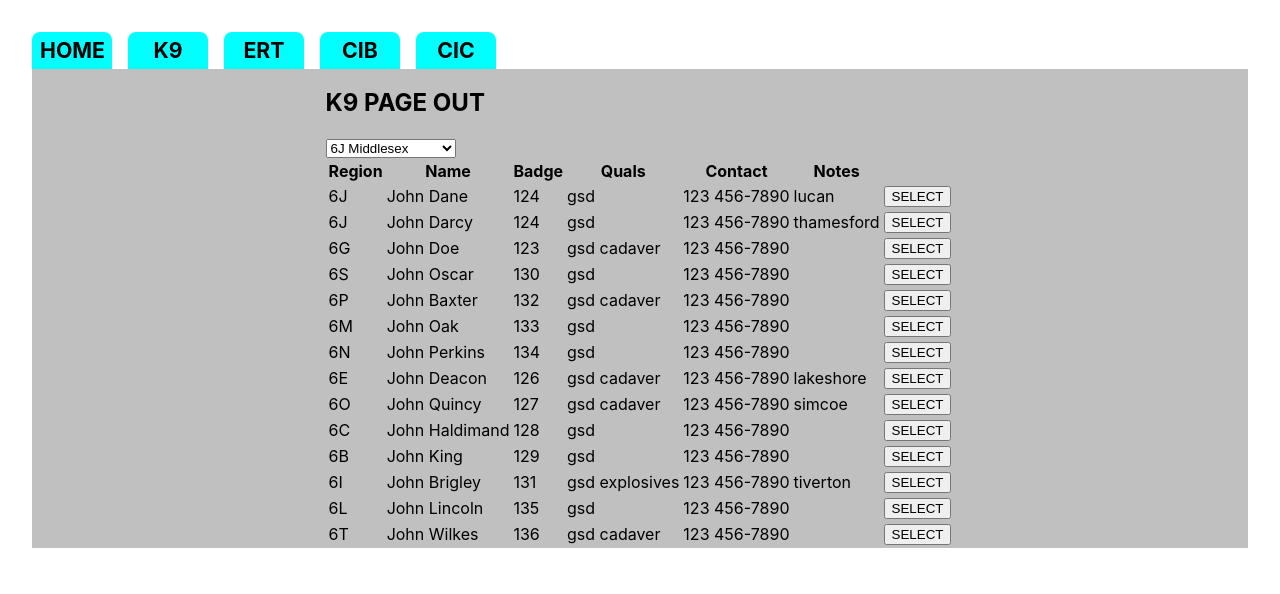
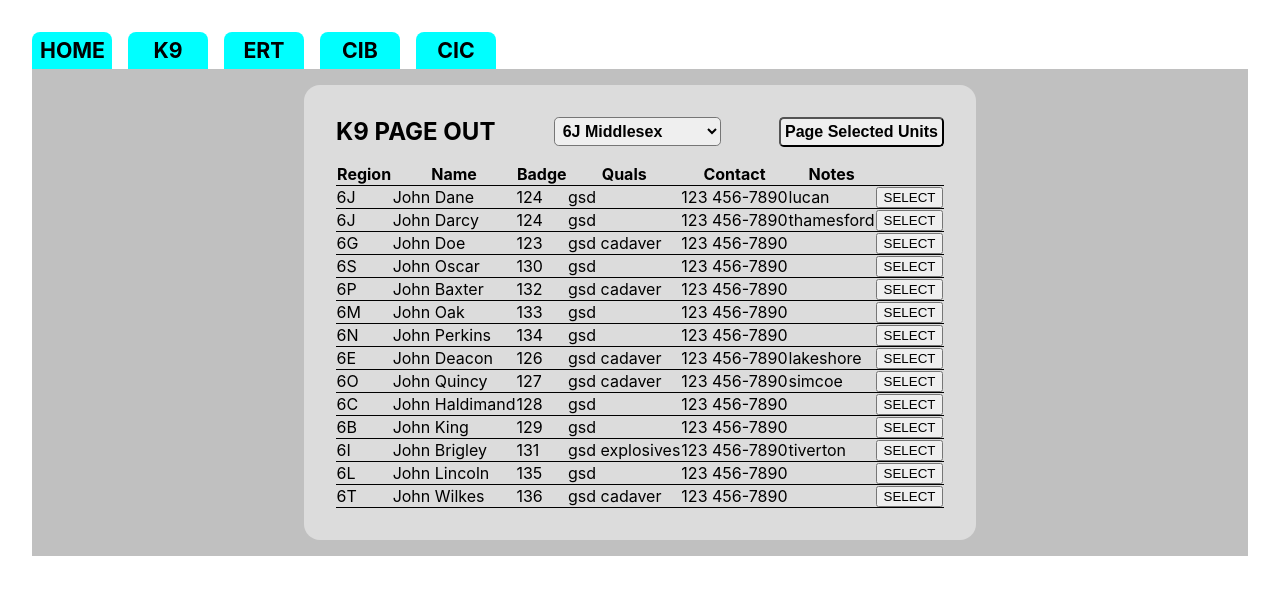
Before and after one commit to halmass822/HCO, a React (Vite) app: page /K9 in a window 1280 px wide. Shown: the top 594 px of the page. Built offline with nearby package versions, Linux system fonts and the light colour scheme.

Commit message:
some table styling

```diff
--- a/src/components/UnitMembersRegional/UnitMemberRegionalRow.jsx
+++ b/src/components/UnitMembersRegional/UnitMemberRegionalRow.jsx
@@ -18,7 +18,7 @@ export default function UnitMemberRegionalRow(props) {
         }
     }
 
-    return <tr className={`UnitMemberRegionalRow ${props.selectionRef} ${isChecked}_state`} onClick={handleCheck}>
+    return <tr className={`UnitMemberRegionalRow UnitMemberRegionalRow_${props.selectionRef} UnitMemberRegionalRow_${isChecked}_state`}>
         <td>{props.details.region}</td>
         <td>{props.details.officer_name}</td>
         <td>{props.details.badge}</td>
@@ -26,7 +26,7 @@ export default function UnitMemberRegionalRow(props) {
         <td>{props.details.phone_number}</td>
         <td>{props.details.notes}</td>
         <td>
-            <button onChange={handleCheck}>SELECT</button>
+            <button onClick={handleCheck} className="UnitMemberRegionalRow_button">SELECT</button>
         </td>
     </tr>
 }
--- /dev/null
+++ b/src/components/UnitMembersRegional/UnitMembersRegional.css
@@ -0,0 +1,47 @@
+.UnitMembers {
+    padding: 2rem;
+    margin: 1rem;
+    border-radius: 1rem;
+    background-color: #DCDCDC;
+}
+
+.UnitMembersRegionalPanel {
+    display: flex;
+    align-items: center;
+    justify-content: space-between;
+}
+
+.UnitMembersRegionalPanel_header {
+    background-color: #DCDCDC;
+    display: inline;
+    margin: 0;
+}
+
+.UnitMembersRegionalPanel_select, .UnitMembersRegionalPanel_button {
+    font-size: 16px;
+    border-radius: 0.3rem;
+    font-weight: bold;
+    padding: 0.25rem;
+    cursor: pointer;
+}
+
+.UnitMembers_table {
+    margin-top: 1rem;
+    border-collapse: collapse;
+}
+
+.UnitMembers_table tr {
+    border-bottom: 1px solid black;
+}
+
+.UnitMembers_table td {
+    padding: 0 0.5px;
+}
+
+.UnitMemberRegionalRow_true_state {
+    background-color: greenyellow;
+}
+
+.UnitMemberRegionalRow_button {
+    cursor: pointer;
+}
--- a/src/components/UnitMembersRegional/UnitMembersRegional.jsx
+++ b/src/components/UnitMembersRegional/UnitMembersRegional.jsx
@@ -1,8 +1,8 @@
-import { useParams } from "react-router-dom";
-import { useEffect, useRef, useState } from "react";
+import { useEffect, useState } from "react";
 import UnitMembersRegionalTable from "./UnitMembersRegionalTable";
 import { initialK9Data, neighbouringCounties } from "../../utils";
 import UnitMembersRegionalPanel from "./UnitMembersRegionalPanel";
+import "./UnitMembersRegional.css"
 
 export default function UnitMembersRegional() {
     const [selectedRegion, setSelectedRegion] = useState("6J");
--- a/src/components/UnitMembersRegional/UnitMembersRegionalPanel.jsx
+++ b/src/components/UnitMembersRegional/UnitMembersRegionalPanel.jsx
@@ -6,11 +6,12 @@ export default function UnitMembersRegionalPanel(props) {
     };
 
     return <div className="UnitMembersRegionalPanel">
-        <h2>K9 PAGE OUT</h2>
-        <select className="UnitMembersRegionalPanel_select" onChange={handleChange} value={props.selectedRegionProp}>
+        <h2 className="UnitMembersRegionalPanel_header">K9 PAGE OUT</h2>
+        <select className="UnitMembersRegionalPanel_select" onChange={handleChange} value={props.selectedRegionProp} title="region_select">
             {WRCounties.map((county, index) => {
                 return <option key={index} value={county.slice(0,2)} id={county} >{county}</option>
             })}
         </select>
+        <button className="UnitMembersRegionalPanel_button">Page Selected Units</button>
     </div>
 }
```
Also changed, not shown: src/components/UnitMembersRegional/UnirMembersRegional.css (deleted).
